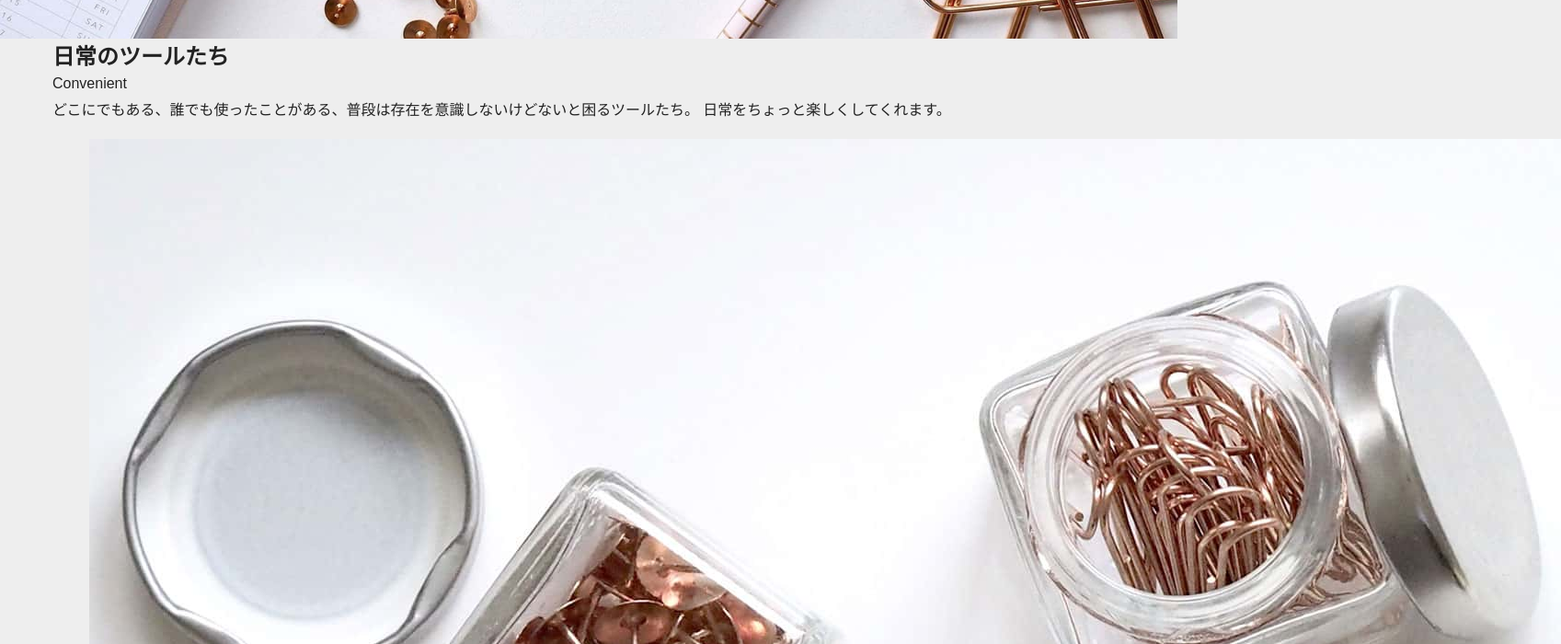
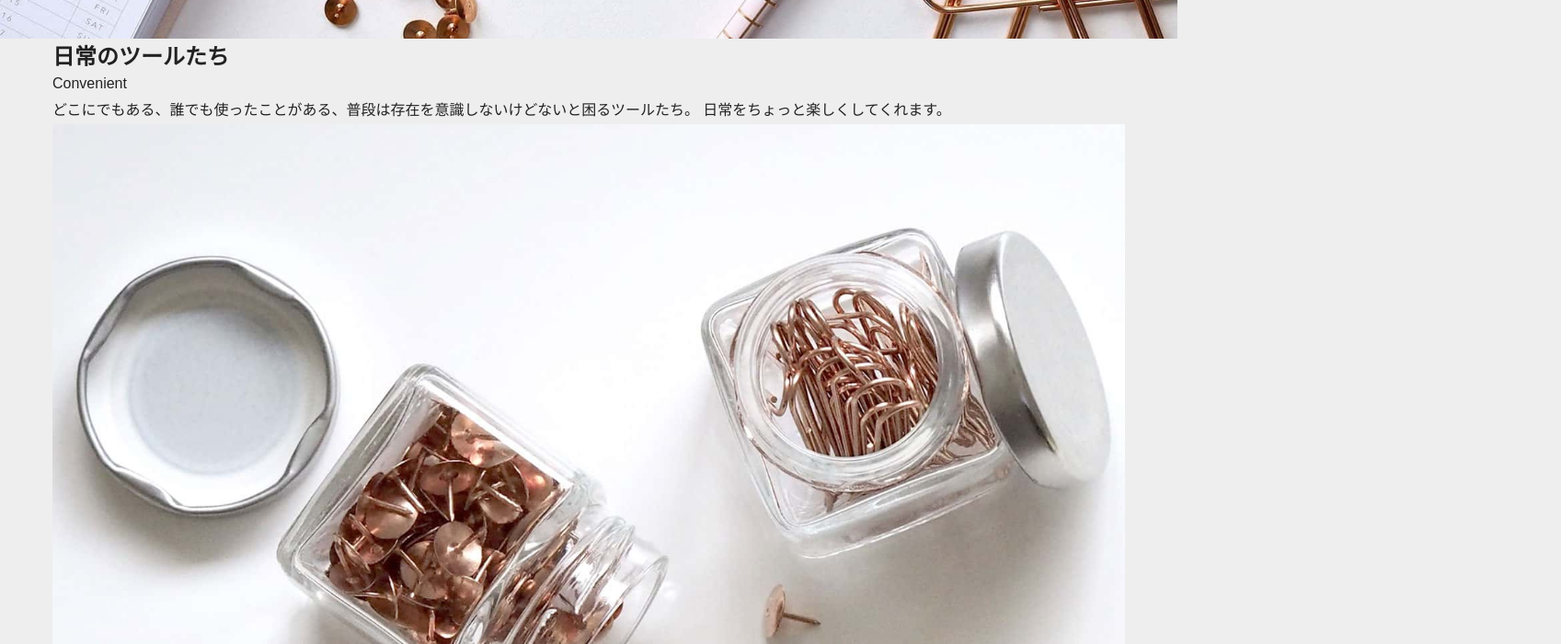
Before and after one commit to teru-0529/html-css-modern, a plain HTML site: page src/index.html in a window 1280 px wide. Shown: the part 680-1380 px from the top of the page at 92% size, 1697 px wide, since content can reach past the window. Drawn offline with Linux system fonts and the light colour scheme.

Commit message:
3-2.画像の表示を整える

```diff
--- a/src/style.css
+++ b/src/style.css
@@ -8,7 +8,7 @@ body {
   font-family: sans-serif;
 }
 
-h1, h2, h3, h4, h5, h6, p {
+h1, h2, h3, h4, h5, h6, p, figure {
   margin: 0;
 }
 
@@ -27,6 +27,8 @@ a:hover {
 
 img {
   display: block;
+  max-width: 100%;
+  height: auto;
 }
 
 /* 横幅と左右の余白 */
```
